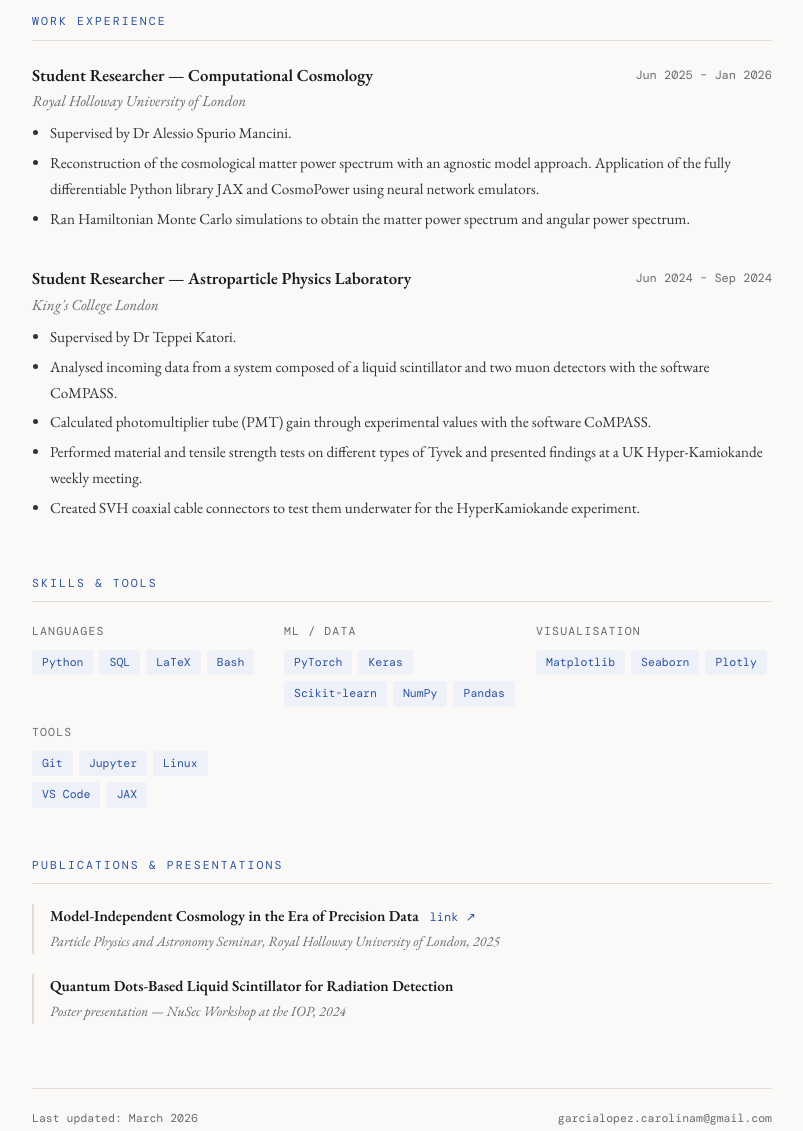
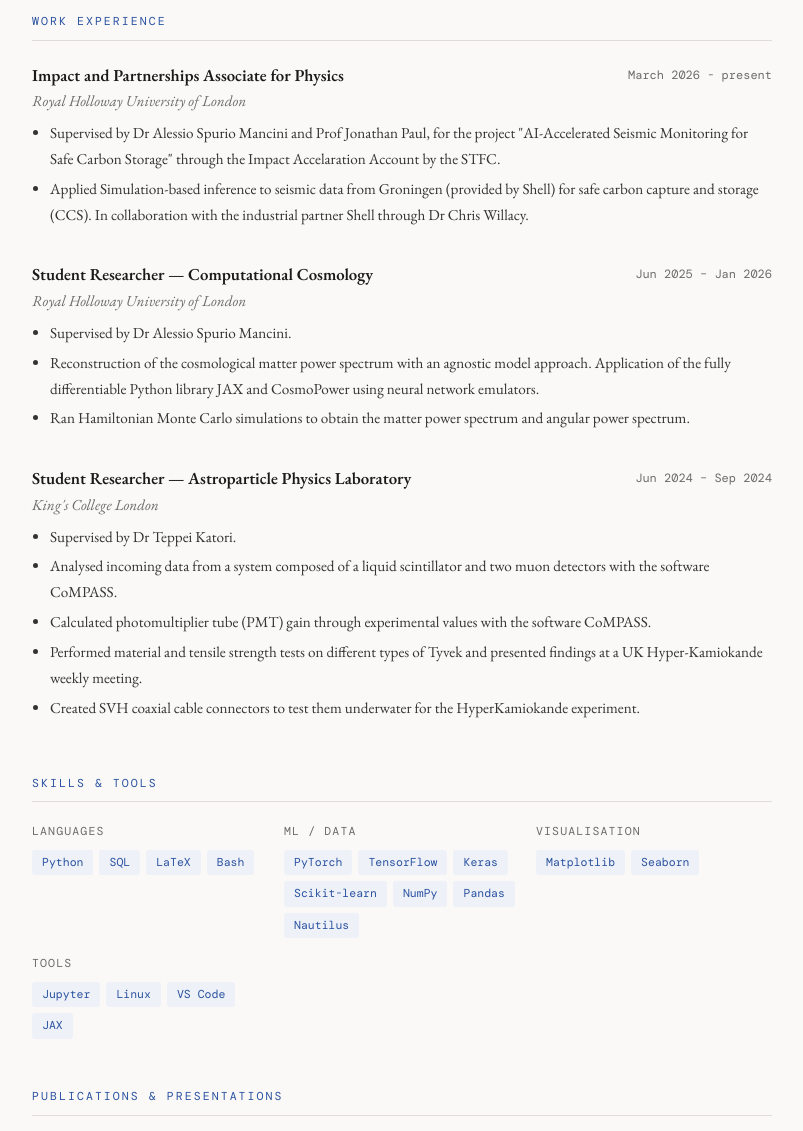
Before and after one commit to caromecha/cmgl_cv, a plain HTML site: page index.html in a window 1280 px wide. Shown: the part 600-1731 px from the top of the page, without its empty margins (238-1041 px from the left). Drawn offline with nearby package versions, Linux system fonts and the light colour scheme; a web font is replaced by a local one.

Commit message:
Update work experience and skills in index.html

```diff
--- a/index.html
+++ b/index.html
@@ -233,6 +233,18 @@
   <section>
     <h2>Work Experience</h2>
 
+        <div class="entry">
+      <div class="entry-title">Impact and Partnerships Associate for Physics</div>
+      <div class="entry-date">March 2026 - present</div>
+      <div class="entry-subtitle">Royal Holloway University of London</div>
+      <div class="entry-body">
+        <ul>
+          <li>Supervised by Dr Alessio Spurio Mancini and Prof Jonathan Paul, for the project "AI-Accelerated Seismic Monitoring for Safe Carbon Storage" through the Impact Accelaration Account by the STFC.</li>
+          <li>Applied Simulation-based inference to seismic data from Groningen (provided by Shell) for safe carbon capture and storage (CCS). In collaboration with the industrial partner Shell through Dr Chris Willacy. </li>
+        </ul>
+      </div>
+    </div>
+
     <div class="entry">
       <div class="entry-title">Student Researcher — Computational Cosmology</div>
       <div class="entry-date">Jun 2025 – Jan 2026</div>
@@ -278,10 +290,12 @@
         <h3>ML / Data</h3>
         <div class="tags">
           <span class="tag">PyTorch</span>
+          <span class="tag">TensorFlow</span>
           <span class="tag">Keras</span>
           <span class="tag">Scikit-learn</span>
           <span class="tag">NumPy</span>
           <span class="tag">Pandas</span>
+          <span class="tag">Nautilus</span>
         </div>
       </div>
       <div class="skill-group">
@@ -289,13 +303,11 @@
         <div class="tags">
           <span class="tag">Matplotlib</span>
           <span class="tag">Seaborn</span>
-          <span class="tag">Plotly</span>
         </div>
       </div>
       <div class="skill-group">
         <h3>Tools</h3>
         <div class="tags">
-          <span class="tag">Git</span>
           <span class="tag">Jupyter</span>
           <span class="tag">Linux</span>
           <span class="tag">VS Code</span>
@@ -321,7 +333,7 @@
   </section>
 
   <footer>
-    <span>Last updated: March 2026</span>
+    <span>Last updated: April 2026</span>
     <span>garcialopez.carolinam@gmail.com</span>
   </footer>
 
```
